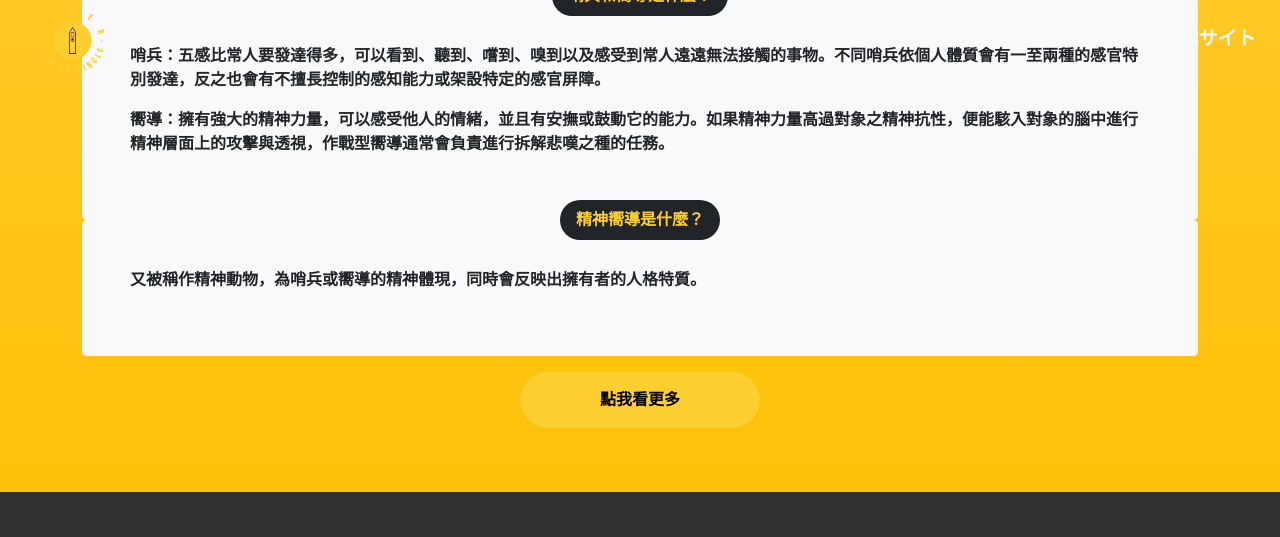
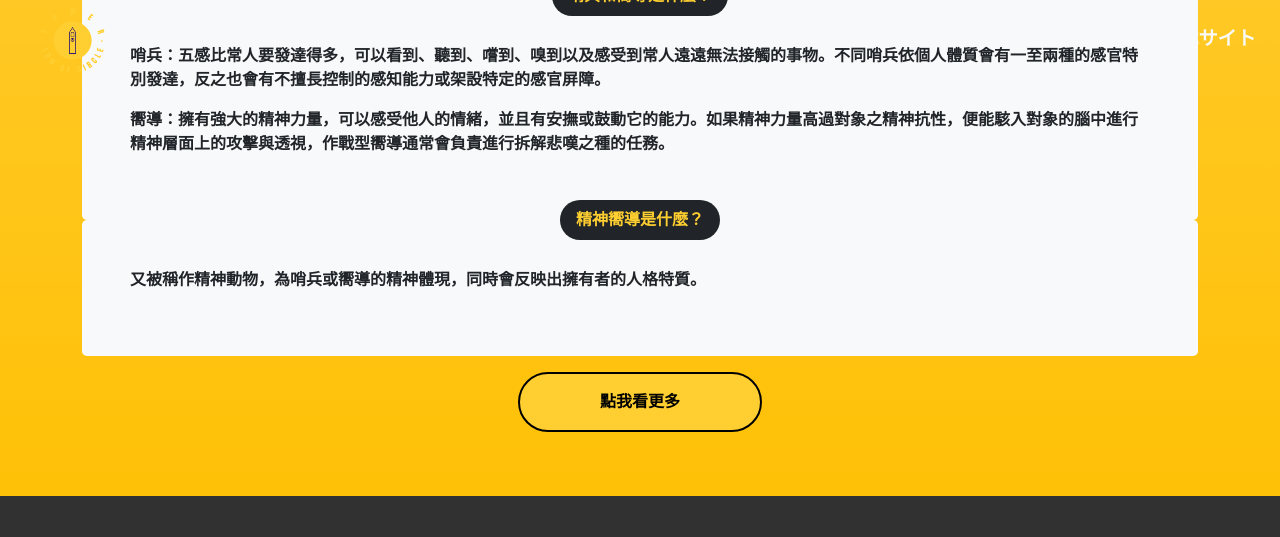
Before and after one commit to Ericahono/the-tower-landingpage, a plain HTML site: page index.html in a window 1280 px wide. In both pictures the pointer is over the link "點我看更多". Shown: the part 1428-1965 px from the top of the page. Drawn offline with nearby package versions, Linux system fonts and the light colour scheme; a web font is replaced by a local one.

Commit message:
Update index.html

```diff
--- a/index.html
+++ b/index.html
@@ -152,7 +152,8 @@
 
       .pagebtn:hover {
         background-color: var(--primary);
-        color: rgb(0, 0, 0);
+        border: 2px solid black;
+        color: black;
       }
       /* footer */
 
```
